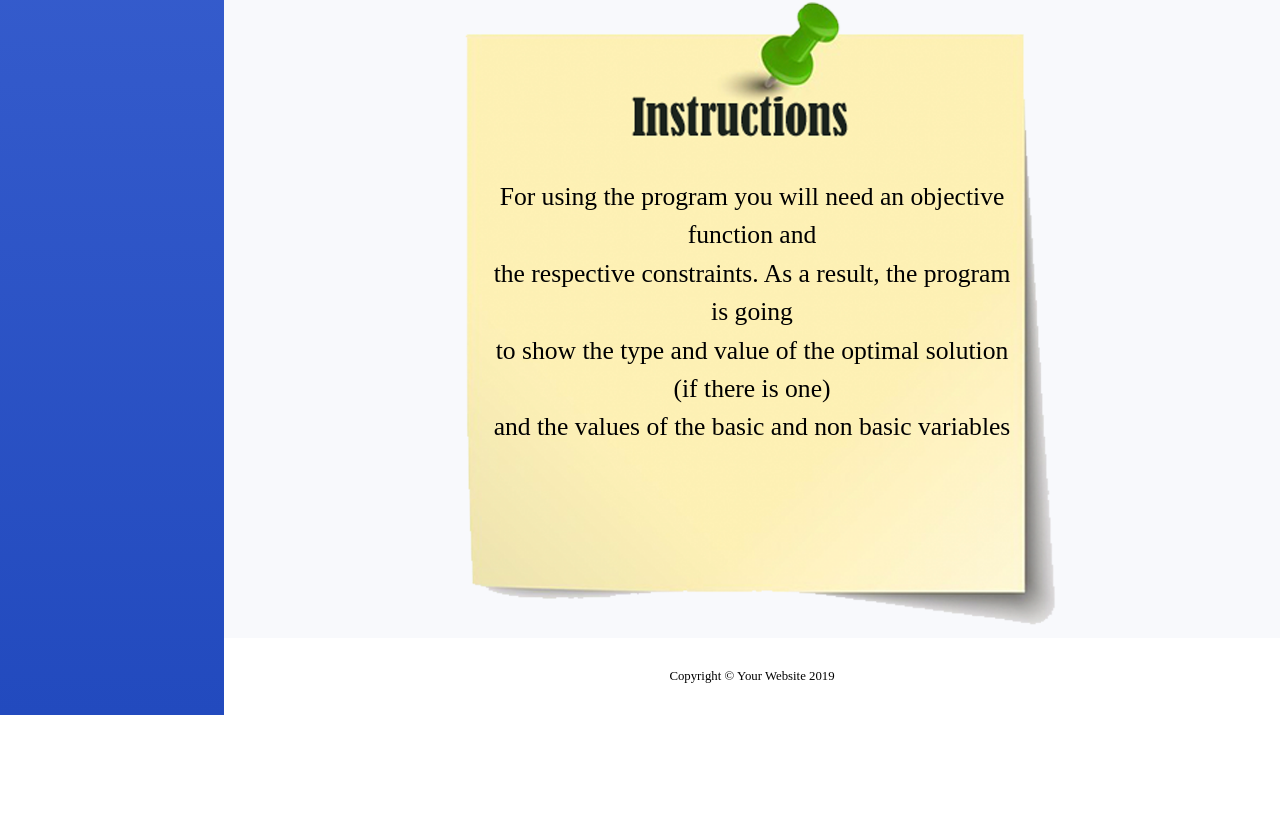
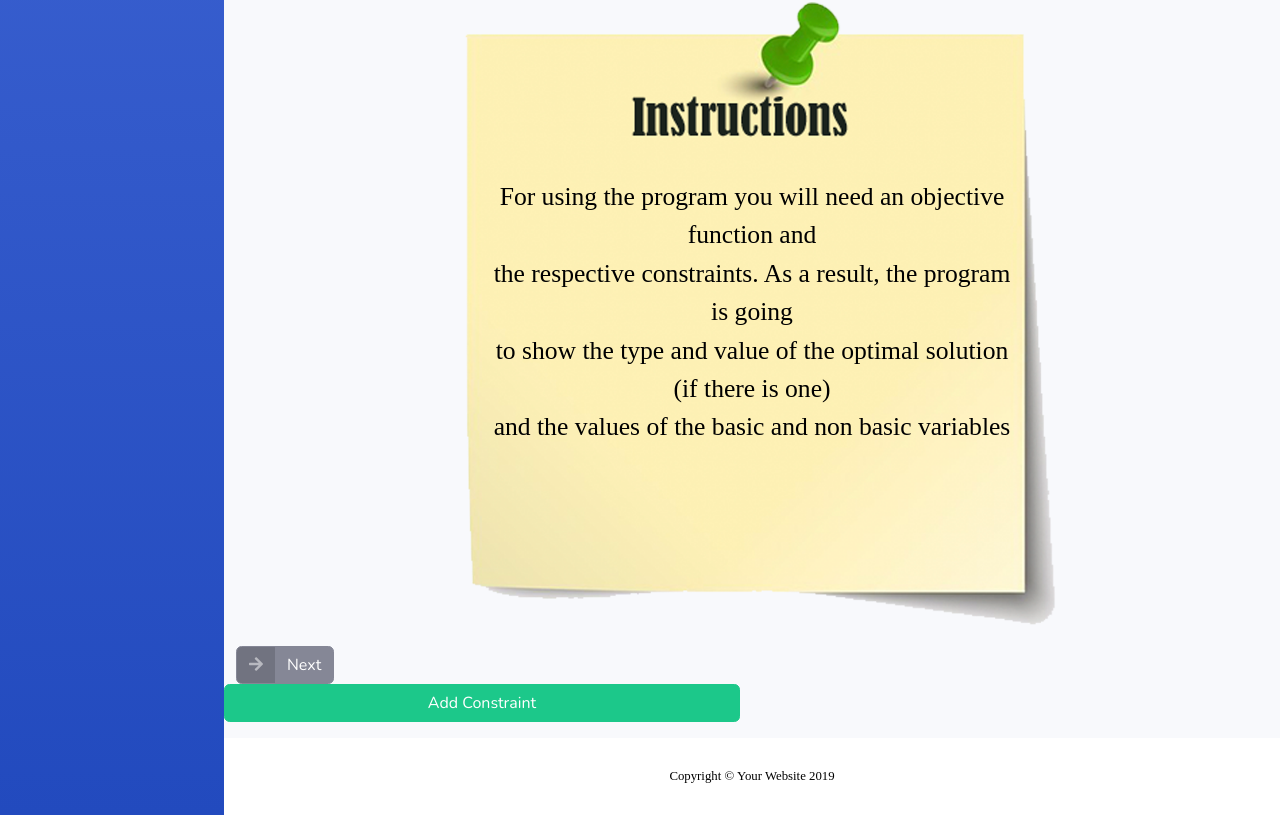
Before and after one commit to icesivip/alien, a website with bundled scripts: page ALIEN-bootstrap-ToWeb/blank.html in a window 1280 px wide. Shown: the part 1220-2035 px from the top of the page. Before the commit the page ends 1935 px from the top, so only its background shows below. Built offline with nearby package versions, Linux system fonts and the light colour scheme.

Commit message:
Button next

```diff
--- a/ALIEN-bootstrap-ToWeb/blank.html
+++ b/ALIEN-bootstrap-ToWeb/blank.html
@@ -409,6 +409,28 @@
         </div>
 
       </div>
+      <div class="button"  >
+        <div class="my-2" class="margin-right"></div>
+        <div class="col-sm-6 mb-3 mb-sm-0">
+                  <a href="#" class="btn btn-secondary btn-icon-split" >
+                    <span class="icon text-white-50">
+                      <i class="fas fa-arrow-right"></i>
+                    </span>
+                    <span class="text">Next</span>
+                  </a>
+                </div>
+      </div>
+
+      <div class="text-white" class="form-control form-control-user">
+        <div class="form-group row">
+            <div class="col-sm-6 mb-3 mb-sm-0">
+                <a onclick="addConstraint()" class="btn btn-success btn-user btn-block">
+                    Add Constraint
+
+                </a>
+              </div>
+          </div>
+        </div>
       <!-- End of Main Content -->
 
       <!-- Footer -->
```
